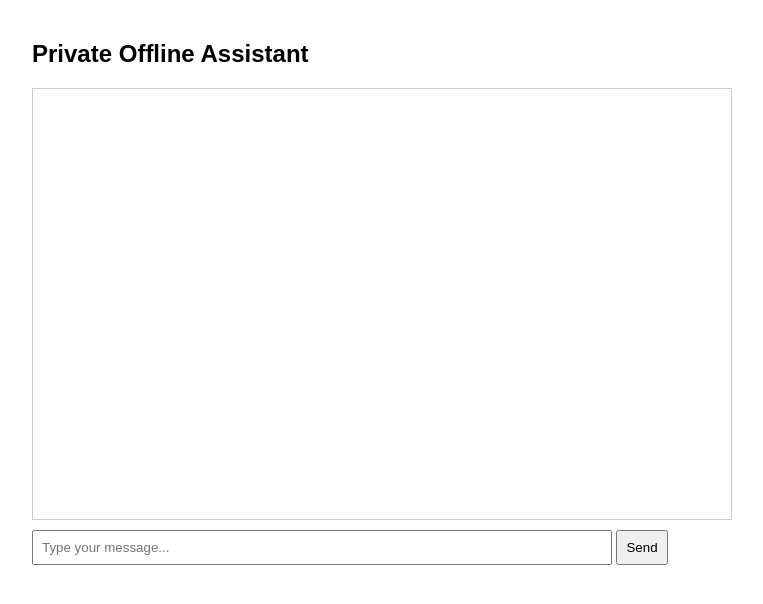
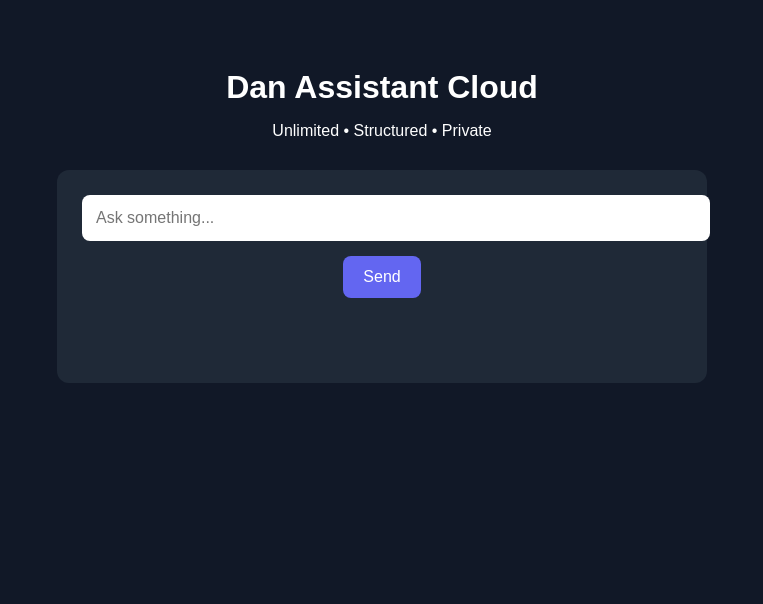
Before and after one commit to Clear-Ground/dan-assistant, a plain HTML site: page index.html in a window 1280 px wide. Shown: the whole page, without its empty margins (258-1021 px from the left). Drawn offline with Linux system fonts and the light colour scheme.

Commit message:
Update title and styling for Dan Assistant

```diff
--- a/index.html
+++ b/index.html
@@ -1,65 +1,103 @@
 <!DOCTYPE html>
 <html>
 <head>
-    <title>Private Assistant</title>
+    <title>Dan Assistant</title>
+    <meta name="viewport" content="width=device-width, initial-scale=1">
     <style>
         body {
             font-family: Arial, sans-serif;
-            max-width: 700px;
-            margin: 40px auto;
+            background: #111827;
+            color: white;
+            text-align: center;
+            padding: 40px 20px;
         }
-        #chat {
-            border: 1px solid #ccc;
-            padding: 15px;
-            height: 400px;
-            overflow-y: auto;
-            margin-bottom: 10px;
+        h1 {
+            margin-bottom: 5px;
         }
-        .user { color: blue; }
-        .assistant { color: black; }
+        .box {
+            margin-top: 30px;
+            background: #1f2937;
+            padding: 25px;
+            border-radius: 12px;
+            max-width: 600px;
+            margin-left: auto;
+            margin-right: auto;
+        }
         input {
-            width: 80%;
-            padding: 8px;
+            width: 100%;
+            padding: 14px;
+            border-radius: 8px;
+            border: none;
+            font-size: 16px;
         }
         button {
-            padding: 8px;
+            margin-top: 15px;
+            padding: 12px 20px;
+            background: #6366f1;
+            color: white;
+            border: none;
+            border-radius: 8px;
+            font-size: 16px;
+            cursor: pointer;
+        }
+        #response {
+            margin-top: 20px;
+            text-align: left;
+            white-space: pre-wrap;
+            min-height: 40px;
+        }
+        .loading {
+            opacity: 0.6;
         }
     </style>
 </head>
 <body>
 
-<h2>Private Offline Assistant</h2>
+<h1>Dan Assistant Cloud</h1>
+<p>Unlimited • Structured • Private</p>
 
-<div id="chat"></div>
-
-<input type="text" id="message" placeholder="Type your message..." />
-<button onclick="sendMessage()">Send</button>
+<div class="box">
+    <input id="message" placeholder="Ask something..." />
+    <button onclick="sendMessage()">Send</button>
+    <div id="response"></div>
+</div>
 
 <script>
-const username = "dan";
+async function sendMessage() {
+    const input = document.getElementById("message");
+    const responseDiv = document.getElementById("response");
 
-async function sendMessage() {
-    const messageInput = document.getElementById("message");
-    const chat = document.getElementById("chat");
-    const message = messageInput.value;
-
+    const message = input.value.trim();
     if (!message) return;
 
-    chat.innerHTML += `<div class="user"><strong>You:</strong> ${message}</div>`;
-    messageInput.value = "";
+    responseDiv.innerText = "Thinking...";
+    responseDiv.classList.add("loading");
 
-    const response = await fetch(`http://127.0.0.1:5001/chat/${username}`, {
-        method: "POST",
-        headers: {
-            "Content-Type": "application/json"
-        },
-        body: JSON.stringify({ message: message })
-    });
+    try {
+        const res = await fetch("/chat/dan", {
+            method: "POST",
+            headers: { "Content-Type": "application/json" },
+            body: JSON.stringify({ message: message })
+        });
 
-    const data = await response.json();
+        const data = await res.json();
 
-    chat.innerHTML += `<div class="assistant"><strong>Assistant:</strong> ${data.response}</div>`;
-    chat.scrollTop = chat.scrollHeight;
+        console.log("Server response:", data);
+
+        if (data.response) {
+            responseDiv.innerText = data.response;
+        } else if (data.error) {
+            responseDiv.innerText = "Error: " + data.error;
+        } else {
+            responseDiv.innerText = "Unexpected server response.";
+        }
+
+    } catch (err) {
+        console.error(err);
+        responseDiv.innerText = "Connection error.";
+    }
+
+    responseDiv.classList.remove("loading");
 }
 </script>
 
```
